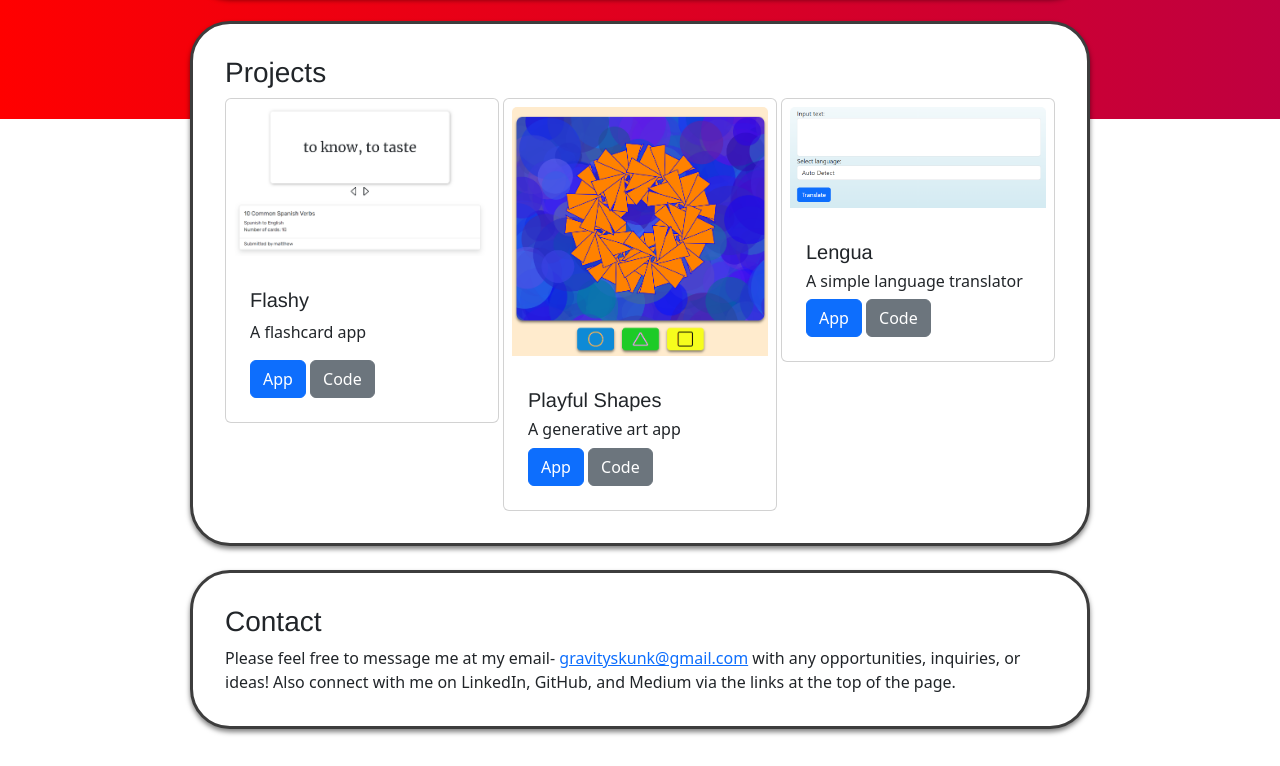
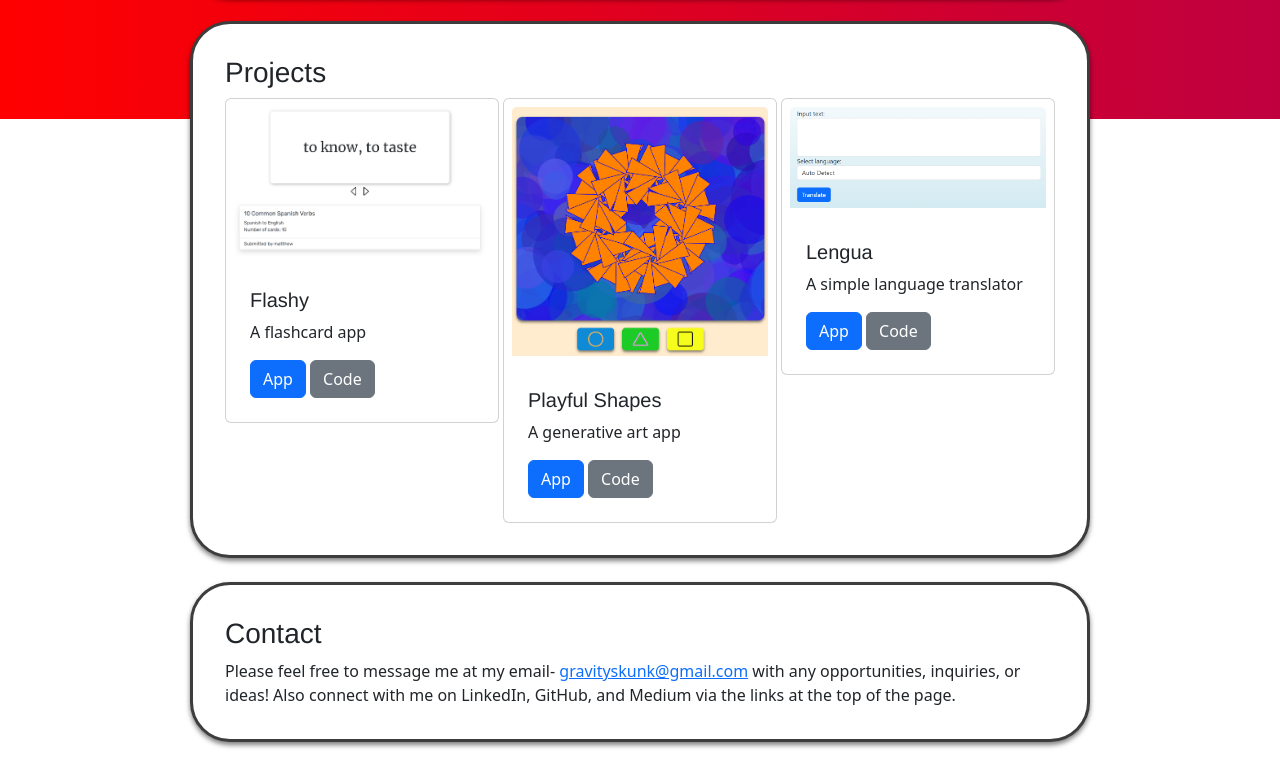
Before and after one commit to matthewsanner/matthew-sanner-com, a website: page index.html in a window 1280 px wide. Shown: the part 681-1447 px from the top of the page. Drawn offline with nearby package versions, Linux system fonts and the light colour scheme; a web font is replaced by a local one.

Commit message:
made project subtitles paragraphs

```diff
--- a/index.html
+++ b/index.html
@@ -172,7 +172,7 @@
                                 <img class="card-img-top mb-3" src="images/playfulshapes.png">
                                 <div class="card-body">
                                     <h5 class="card-title">Playful Shapes</h5>
-                                    <h6>A generative art app</h6>
+                                    <p class="card-text">A generative art app</p>
                                     <a class="btn btn-primary"
                                         href="https://betodute.github.io/generative-art-collaborative-project/"
                                         target="_blank">App</a>
@@ -187,7 +187,7 @@
                                 <img class="card-img-top mb-3" src="images/lengua.png">
                                 <div class="card-body">
                                     <h5 class="card-title">Lengua</h5>
-                                    <h6>A simple language translator</h6>
+                                    <p class="card-text">A simple language translator</p>
                                     <a class="btn btn-primary"
                                         href="https://gravityskunk.github.io/language-translator/"
                                         target="_blank">App</a>
```
